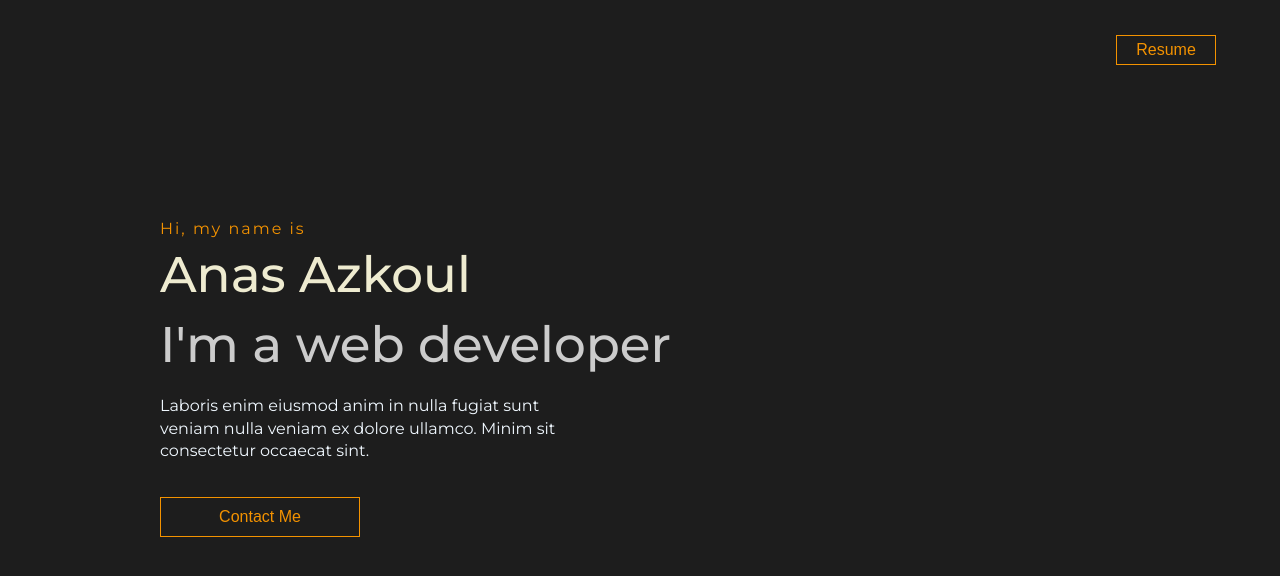
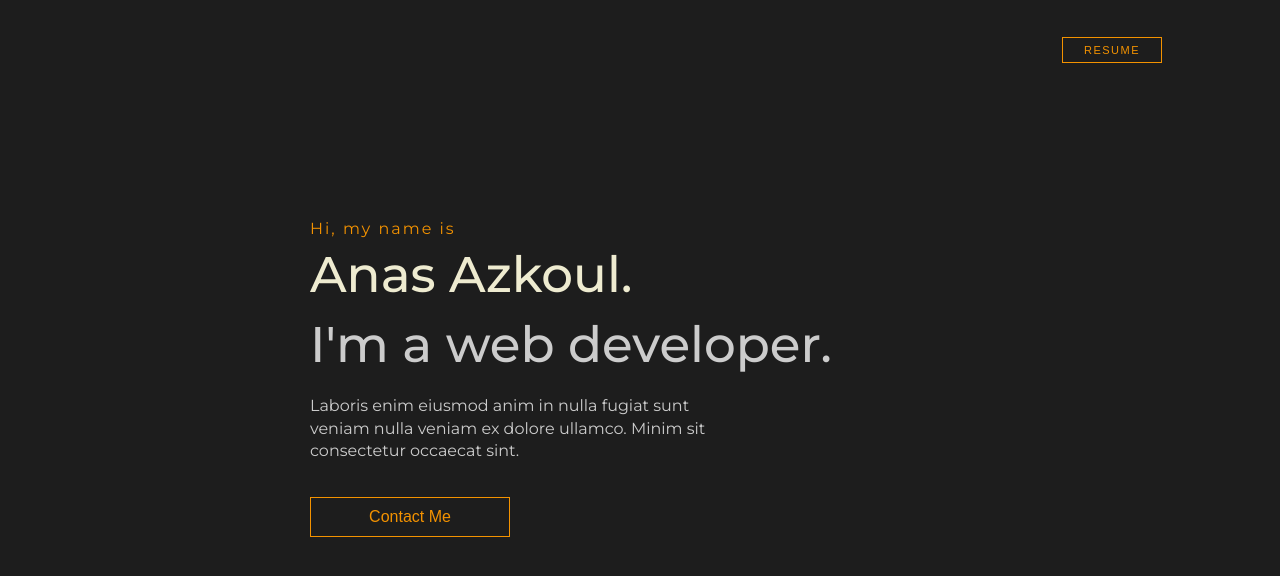
Before and after one commit to AnasAzkoul/react-my-portfolio, a React (Create React App) app: page / in a window 1280 px wide. Shown: the top 576 px of the page. Built offline with nearby package versions, Linux system fonts and the light colour scheme.

Commit message:
refactoring some code

```diff
--- a/src/components/Hero.js
+++ b/src/components/Hero.js
@@ -7,8 +7,8 @@ const Hero = () => {
     <HeroContainer>
       <div className="hero-center">
         <h1>Hi, my name is</h1>
-        <span className='name'>Anas Azkoul</span>
-        <span>I'm a web developer</span>
+        <span className='name'>Anas Azkoul.</span>
+        <span>I'm a web developer.</span>
         <p>
           Laboris enim eiusmod anim in nulla fugiat sunt veniam nulla veniam ex dolore ullamco. Minim sit consectetur occaecat sint.
         </p>
@@ -24,7 +24,8 @@ const HeroContainer = styled.section`
   width: 75vw;
   height: 100vh;
   max-width: 75vw;
-  margin: 0 auto;
+  padding: 0 15rem;
+  margin: 0 15rem;
   display: flex;
   flex-direction: column;
   justify-content: center;
@@ -53,9 +54,11 @@ const HeroContainer = styled.section`
       font-weight: 500;
       color: #ccc;
     }
-    p{
+
+    p {
       width: 40rem;
       margin-top: 1.5rem;
+      color: var(--clr-primary-6);
     }
   }
 `;
--- a/src/components/Navbar.js
+++ b/src/components/Navbar.js
@@ -70,8 +70,11 @@ const NavContainer = styled.nav`
       align-items: center;
 
       .btn-resume{
-        padding: 0.5rem 1.5rem;
+        padding: 0.6rem 1.5rem;
         width: 10rem;
+        font-size: 1.1rem;
+        letter-spacing: 0.15rem;
+        text-transform: uppercase;
       }
 
       .nav-links {
--- a/src/pages/Home.js
+++ b/src/pages/Home.js
@@ -4,11 +4,11 @@ import Sidebar from '../components/Sidebar';
 
 const Home = () => {
   return (
-    <>
+    <div>
       <Navbar />
       <Hero />
       <Sidebar />
-    </>
+    </div>
   )
 }
 
```
